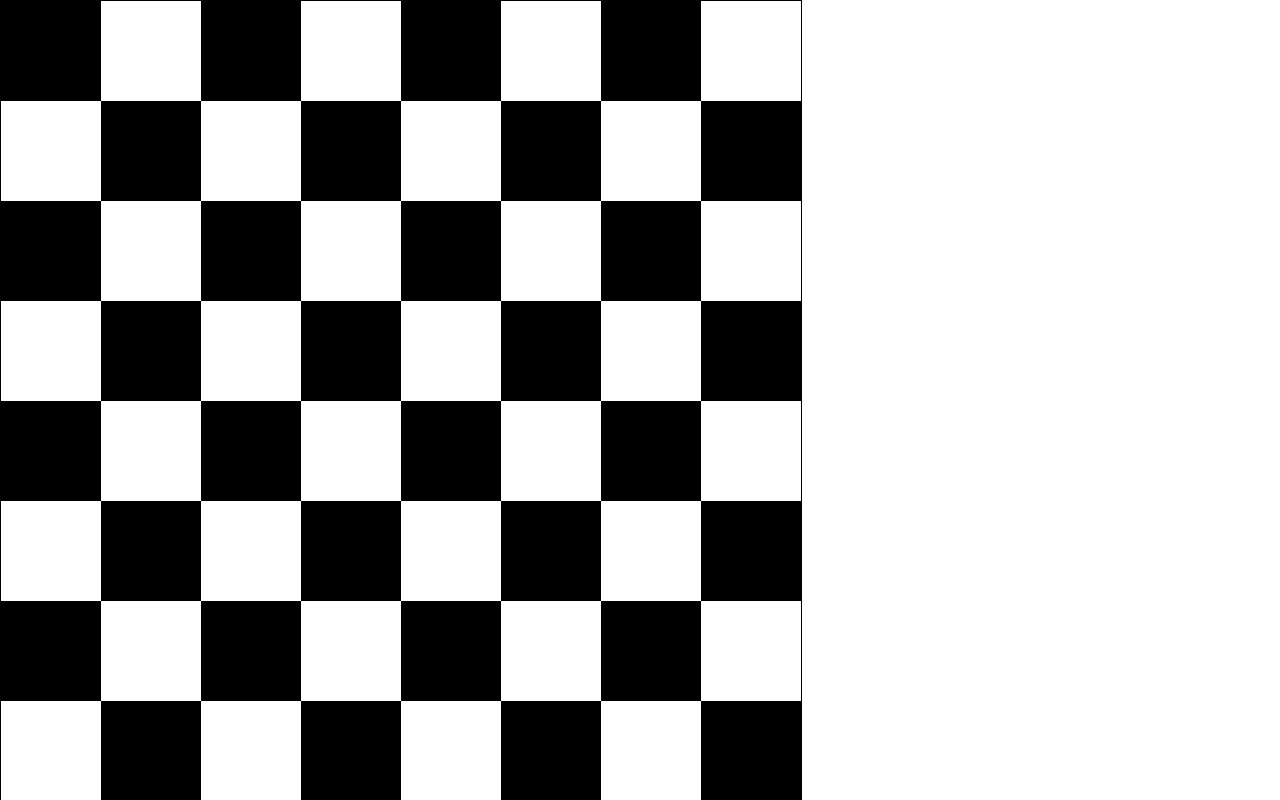
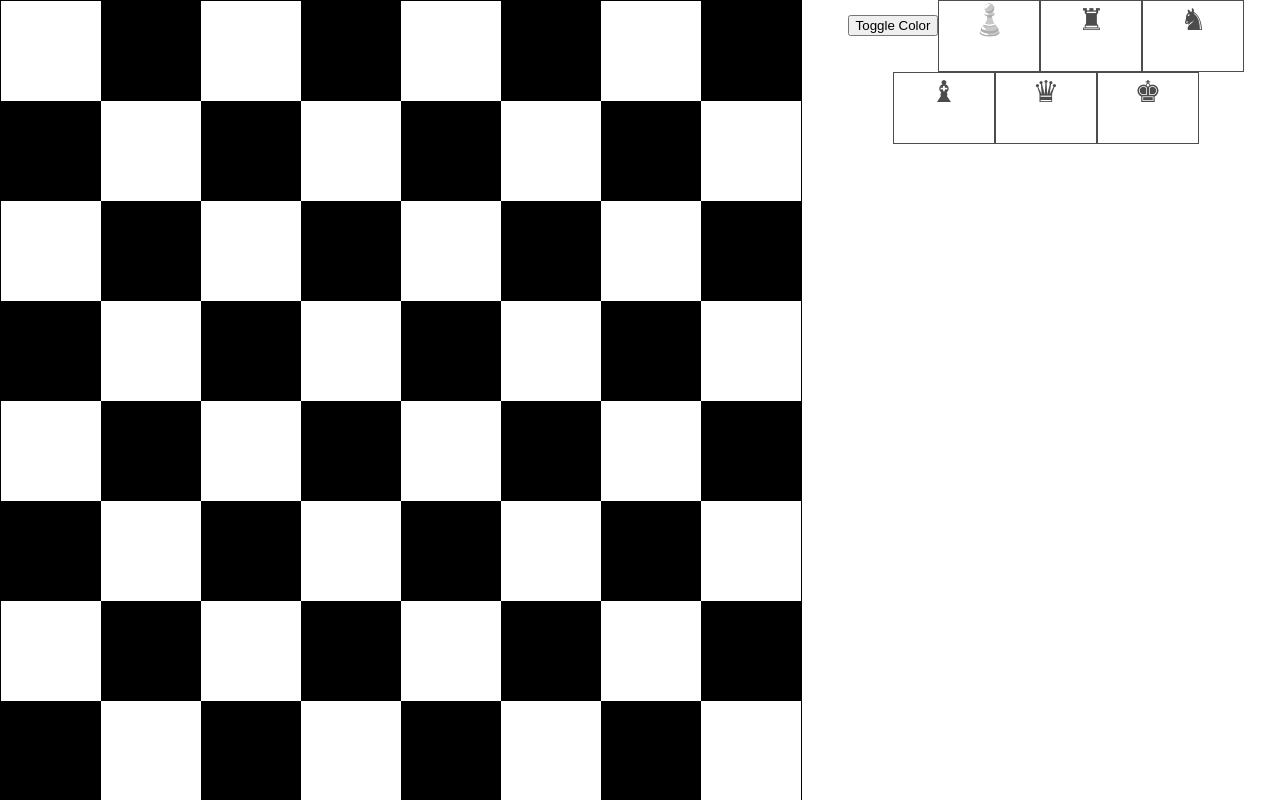
Before and after one commit to mherrerarendon/chess-board-setup, a React (Create React App) app: page / in a window 1280 px wide. Shown: the top 800 px of the page. Built offline with nearby package versions, Linux system fonts and the light colour scheme.

Commit message:
minor change to deploy action

```diff
--- a/src/App.css
+++ b/src/App.css
@@ -1,16 +1,8 @@
 .App {
   text-align: center;
-}
-
-.App-logo {
-  height: 40vmin;
-  pointer-events: none;
-}
-
-@media (prefers-reduced-motion: no-preference) {
-  .App-logo {
-    animation: App-logo-spin infinite 20s linear;
-  }
+  display: grid;
+  grid-template-columns: repeat(2, 1fr);
+  grid-column-gap: 10px;
 }
 
 .App-header {
@@ -52,7 +44,7 @@
 .piece_button_class{
   padding: 2x;
   border: 1px solid;
-  font-size: larger;
+  font-size: 30px;
   cursor:pointer;
   background-size:contain;
   background-repeat:no-repeat;
@@ -70,12 +62,3 @@
      -moz-filter: brightness(1.2) grayscale(.5) opacity(.9);
           filter: brightness(1.2) grayscale(.5) opacity(.9);
 }
-
-@keyframes App-logo-spin {
-  from {
-    transform: rotate(0deg);
-  }
-  to {
-    transform: rotate(360deg);
-  }
-}
--- a/src/components/Board.js
+++ b/src/components/Board.js
@@ -8,9 +8,9 @@ const Board = () => {
         let color = 'white';
         const row = Math.floor(i / 8);
         if (row % 2 === 0) {
+            color = i % 2 === 1 ? 'black' : 'white';
+        } else {
             color = i % 2 === 1 ? 'white' : 'black';
-        } else {
-            color = i % 2 === 1 ? 'black' : 'white';
         }
         items.push(<Square color={color} square-id={i} />)
     }
--- a/src/components/PieceButton.js
+++ b/src/components/PieceButton.js
@@ -2,10 +2,10 @@ import React from 'react'
 
 const PieceButton = ({ piece_char }) => {
     return (
-        <div>
+        <>
             <input id="piece_button" type="radio" />
             <label class="piece_button_class" for="piece_button">{piece_char}</label>
-        </div>
+        </>
     )
 }
 
--- a/src/components/PieceSelection.js
+++ b/src/components/PieceSelection.js
@@ -4,6 +4,7 @@ import PieceButton from './PieceButton'
 const PieceSelection = () => {
     return (
         <div class="piece-selector">
+            <button type="button">Toggle Color</button >
             <PieceButton piece_char="♟️️" />
             <PieceButton piece_char="♜" />
             <PieceButton piece_char="♞" />
```
